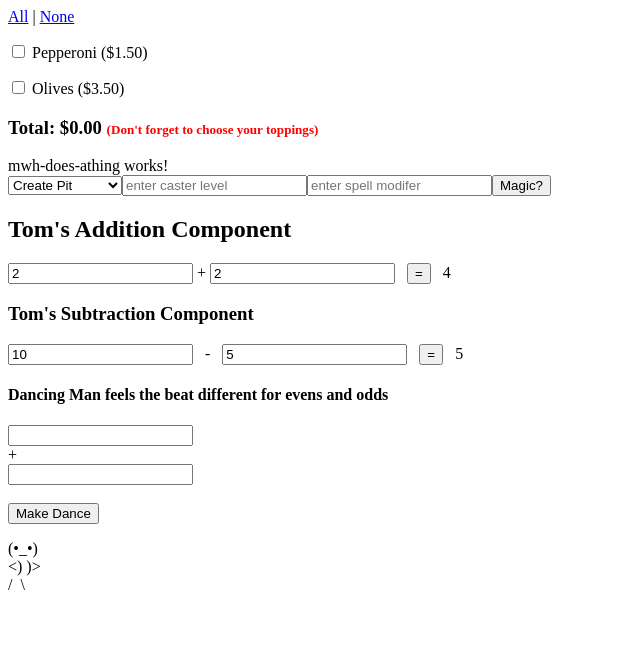
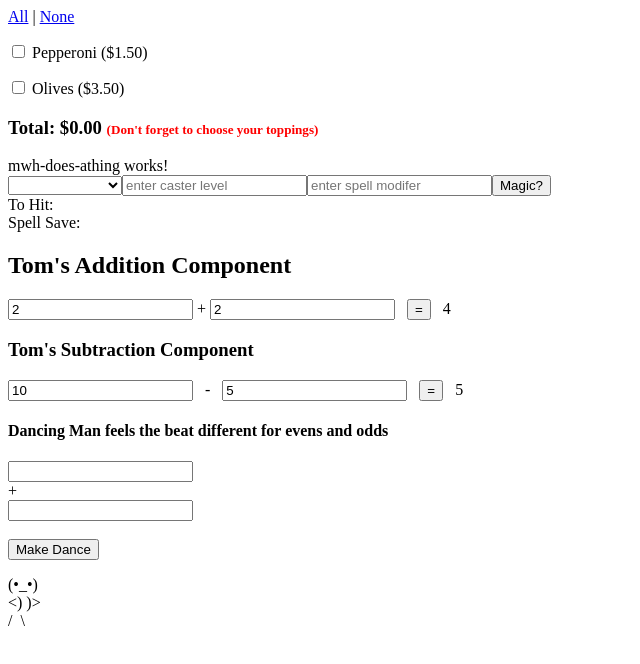
Before and after one commit to tsteelematc/components, an Angular app: page / in a window 1280 px wide. Shown: the top 664 px of the page, without its empty margins (0-640 px from the left). Built offline with nearby package versions, Linux system fonts and the light colour scheme.

Commit message:
Unblew up merging master
so i merged master in afte a couple component additions and it blew up, but now its not.

fixed calculating spell display probably

```diff
--- a/src/app/mwh-does-athing/mwh-does-athing.component.html
+++ b/src/app/mwh-does-athing/mwh-does-athing.component.html
@@ -1,12 +1,15 @@
 <p>
   mwh-does-athing works!
   <br/>
-  <select name="" id="">
+  <select [(ngModel)]="spellCasted">
     <option *ngFor='let s of spellBook' value="{{ s.name }}}">{{ s.name }}</option>
   </select>
   <input type="number" placeholder="enter caster level" [(ngModel)]="level">
   <input type="number" placeholder="enter spell modifer" id="modifier" [(ngModel)]="modifier">
   <button (click)='magicDisplay();'>Magic?</button>
 
-  <!-- <p *ngFor= "let c of MwhDoesAThingComponent" > To Hit: {{c.spellToHit}} </p> -->
+  <br/>
+  To Hit: {{spellToHit}}
+  <br/>
+  Spell Save: {{spellSave}}
 </p>
--- a/src/app/mwh-does-athing/mwh-does-athing.component.ts
+++ b/src/app/mwh-does-athing/mwh-does-athing.component.ts
@@ -14,8 +14,10 @@ interface SpellBookDisplay {
 export class MwhDoesAThingComponent implements OnInit {
 
   spellBook: SpellBookDisplay[];
+  spellCasted: string;
   spellSave: number;
   spellToHit: number;
+  spellLevel
   level: number;
   modifier: number;
 
@@ -29,7 +31,17 @@ export class MwhDoesAThingComponent implements OnInit {
 
   magicDisplay = () => {
       // this.spellSave = (10 + this.level + s.spellLevel);
+
+      this.spellBook = this.spellBook
+      .filter(x => x.name = this.spellCasted);
+
+      this.spellLevel = this.spellBook.reduce(
+        (acc, x) => acc + x.spellLevel
+        , 0
+      );
+
       this.spellToHit = (this.modifier);
+      this.spellSave = (10 + (this.level / 2) + this.spellLevel);
 
   }
 
```
